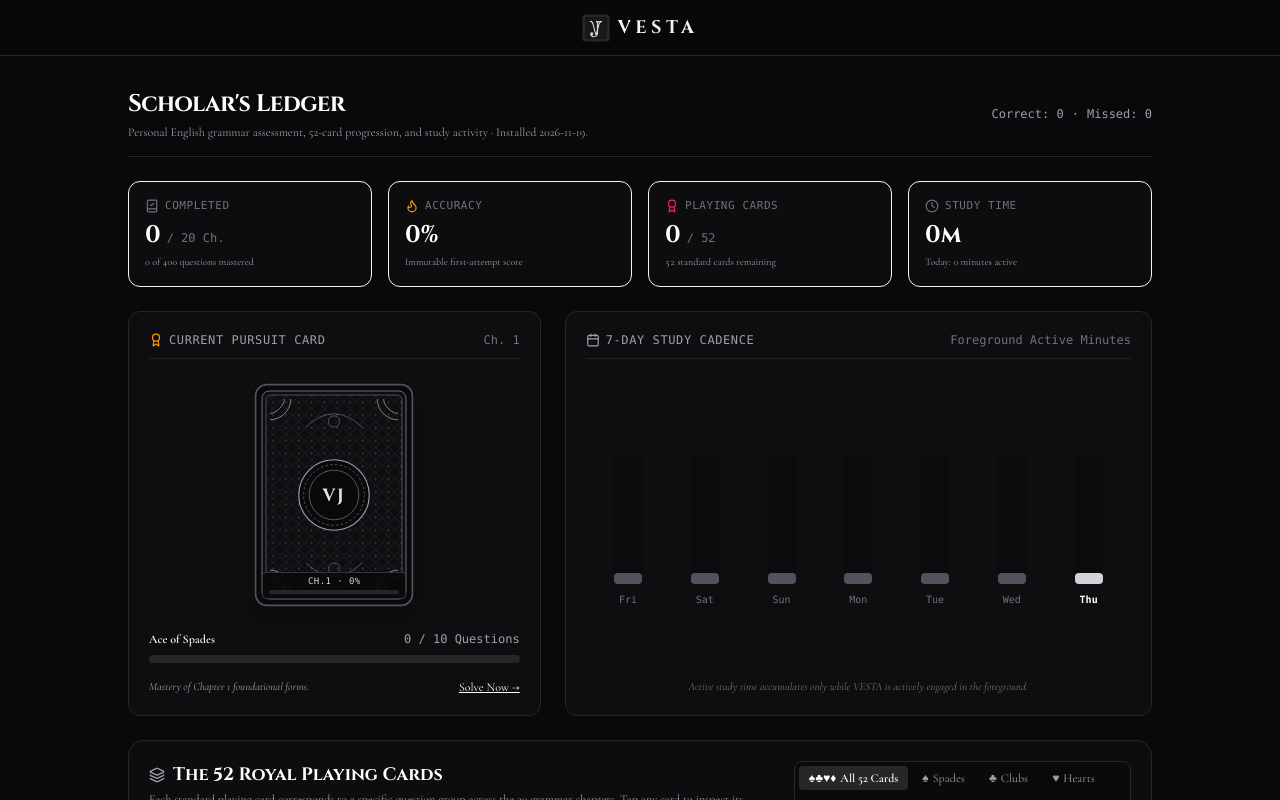
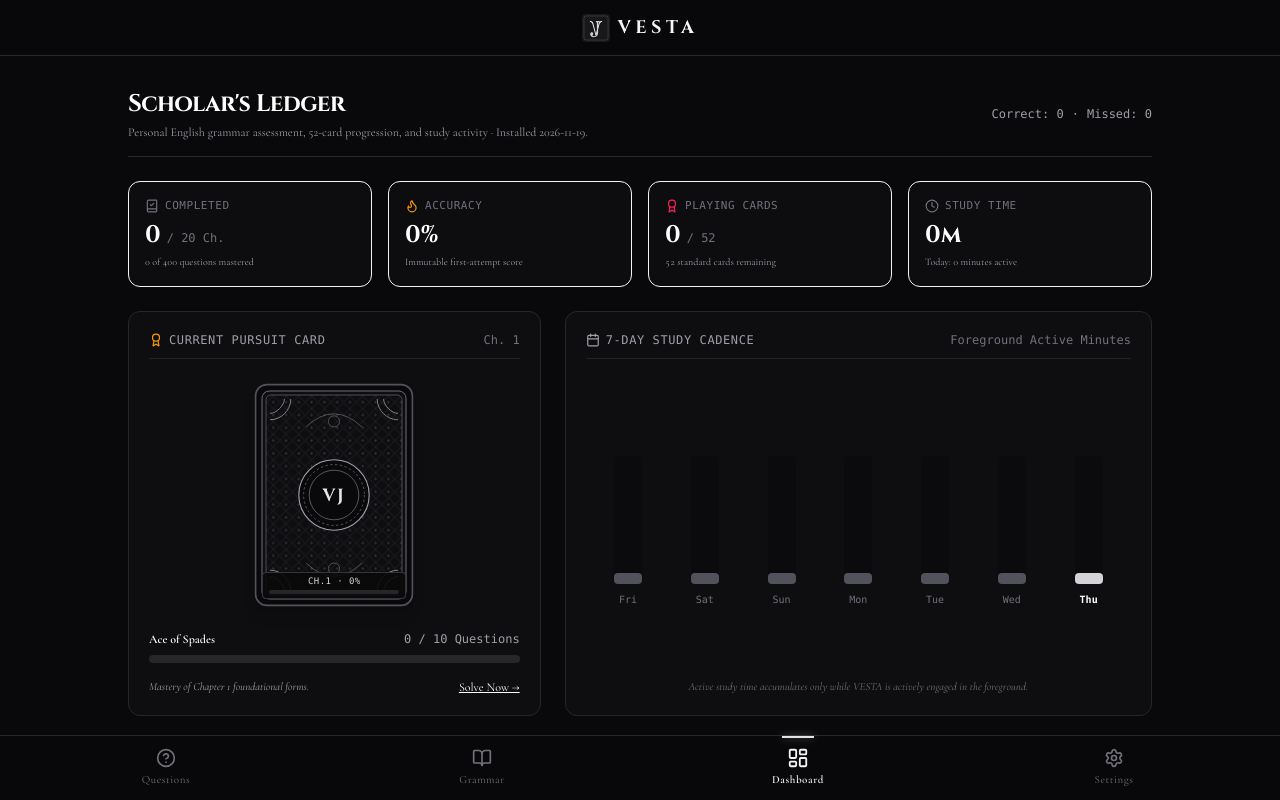
Before and after one commit to shakur4min/Vesta, a React (Vite) app: page / in a window 1280 px wide. Built offline with nearby package versions, Linux system fonts and the light colour scheme.

Commit message:
fix: account for dynamic viewport and bottom safe area

```diff
--- a/src/index.css
+++ b/src/index.css
@@ -182,3 +182,20 @@ html, body, #root {
   overflow: hidden;
   position: fixed;
 }
+
+
+/* Mobile viewport and bottom navigation:
+   Use the dynamic viewport so browser chrome cannot cover the app navigation.
+   Keep the bottom safe-area outside the 64px navigation content height. */
+.vesta-app-shell {
+  height: 100vh;
+  height: 100dvh;
+  min-height: 0;
+}
+
+.vesta-navbar {
+  box-sizing: content-box;
+  height: 4rem;
+  padding-bottom: env(safe-area-inset-bottom, 0px);
+  flex: 0 0 auto;
+}
```
